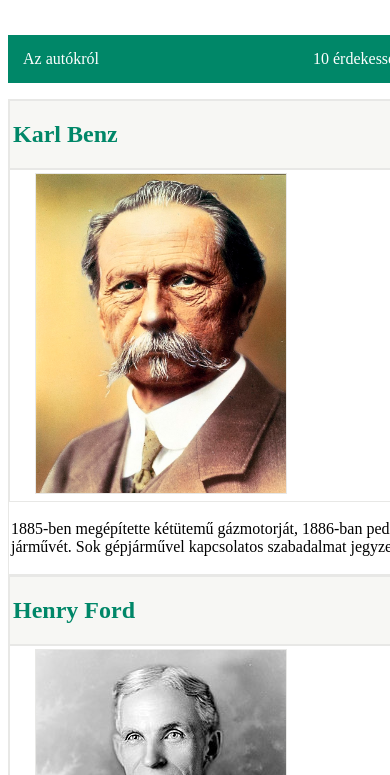
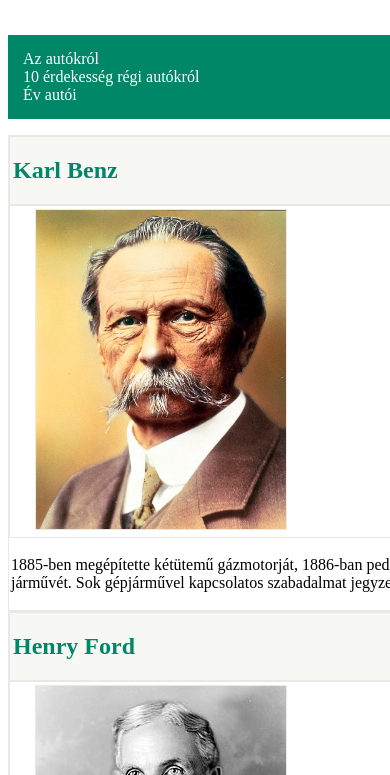
Before and after one commit to horvathnauzika/RegiAutok, a plain HTML site: page index.html in a window 390 px wide. Shown: the part 69-844 px from the top of the page. Drawn offline with Linux system fonts and the light colour scheme.

Commit message:
nav ul kijavitasa

```diff
--- a/erdekessegek.css
+++ b/erdekessegek.css
@@ -45,7 +45,7 @@ header{
     grid-area: h;
 }
 
-nav{
+.menu{
     grid-area: n;
 }
 
@@ -80,7 +80,7 @@ main{
         "as"
         "f";
     }
-    nav{
+    .menu ul{
         grid-template-columns: 1fr;
     }
 }
--- a/evautoi.css
+++ b/evautoi.css
@@ -39,7 +39,7 @@ header{
     grid-area: h;
 }
 
-nav{
+.menu{
     grid-area: n;
 }
 
@@ -94,7 +94,7 @@ main{
         "as"
         "f";
     }
-    nav{
+    .menu ul{
         grid-template-columns: 1fr;
     }
 }
--- a/stilus.css
+++ b/stilus.css
@@ -34,7 +34,7 @@ header{
     grid-area: h;
 }
 
-nav{
+.menu{
     grid-area: n;
 }
 
@@ -94,7 +94,7 @@ main{
     article{
         grid-template-columns: 1fr;
     }
-    nav{
+    .menu ul{
         grid-template-columns: 1fr;
     }
 }
```
